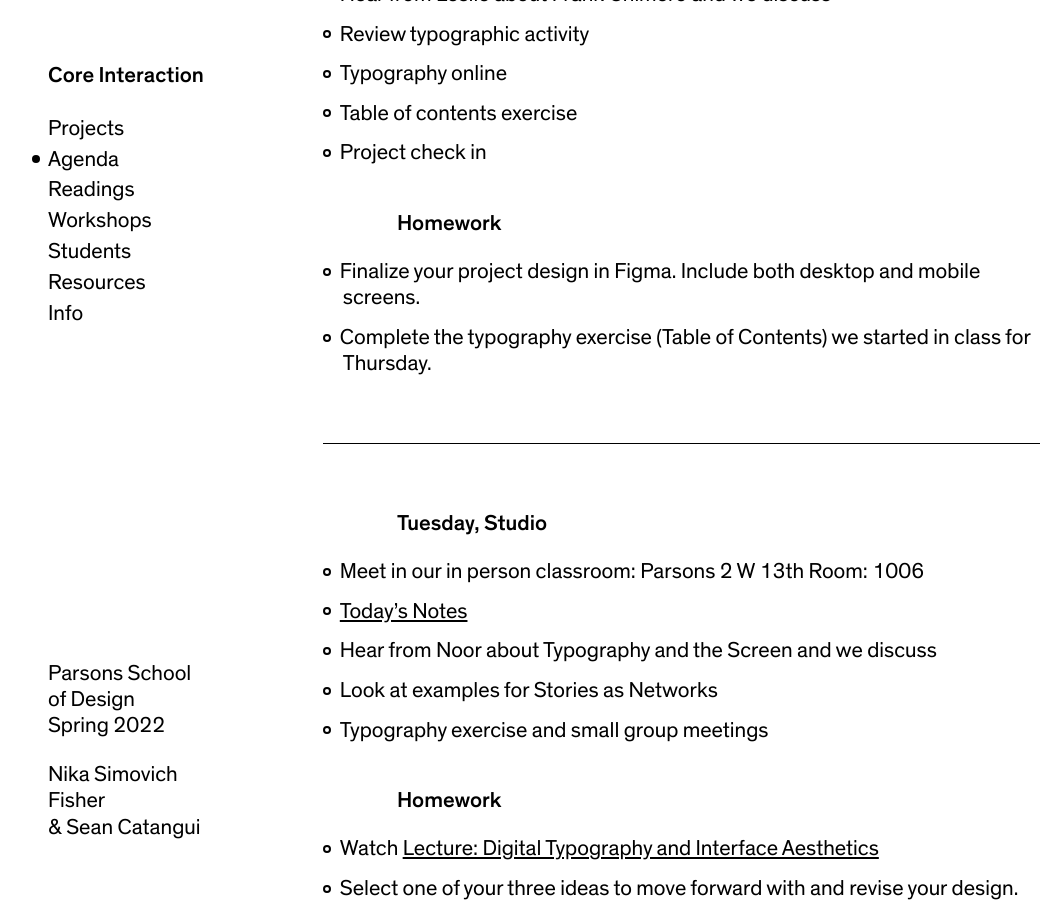
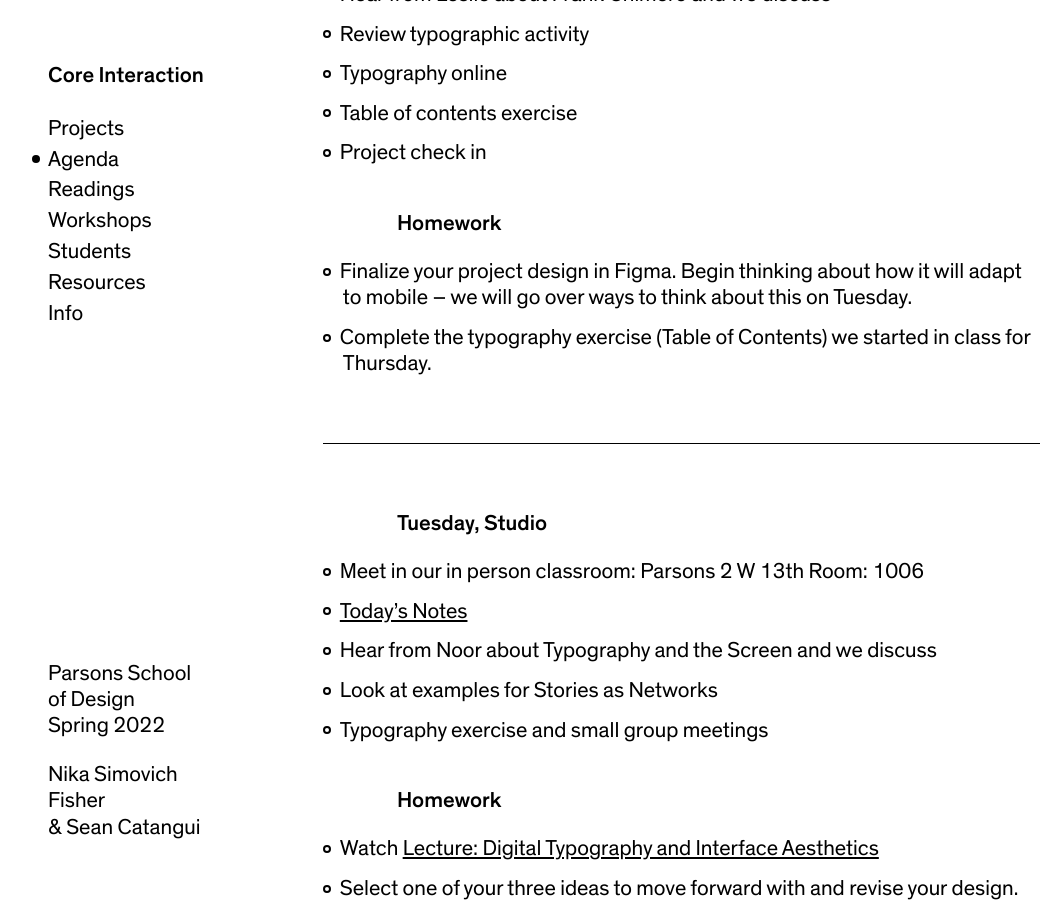
Before and after one commit to nikasimovich/cis22, a Jekyll site: the page built from _agendas/week-4.md, in a window 1280 px wide and 900 px high, scrolled down 302 px. Shown: the whole window, without its empty margins (12-1074 px from the left). Built offline with Jekyll 4.4.1, drawn with Linux system fonts in a browser that asks for light colours.

Commit message:
Add agenda

```diff
--- a/_agendas/week-4.md
+++ b/_agendas/week-4.md
@@ -16,7 +16,7 @@ summary:          Stories as Networks, Web Typography, Responsive Design
 - Project check in
 
 ### Homework
-- Finalize your project design in Figma. Include both desktop and mobile screens.
+- Finalize your project design in Figma. Begin thinking about how it will adapt to mobile – we will go over ways to think about this on Tuesday.
 - Complete the typography exercise (Table of Contents) we started in class for Thursday.
 
 
```
